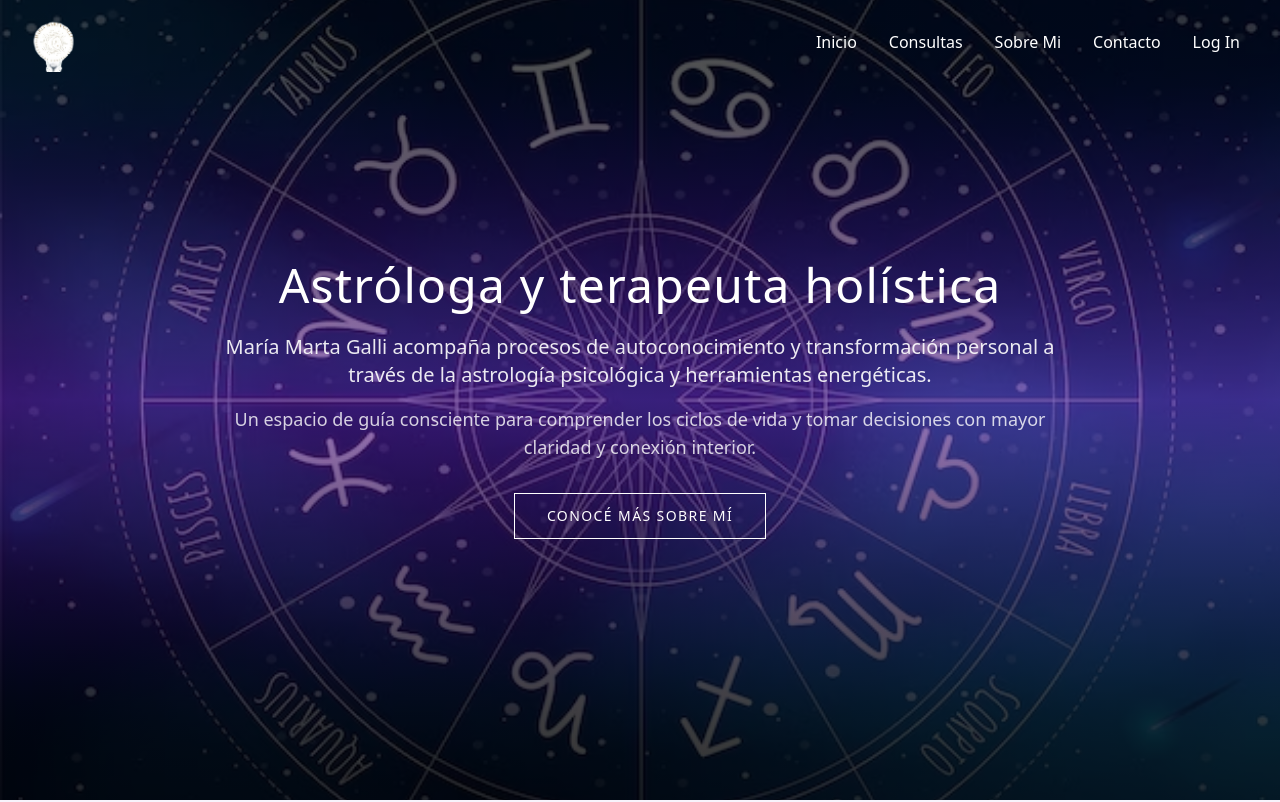
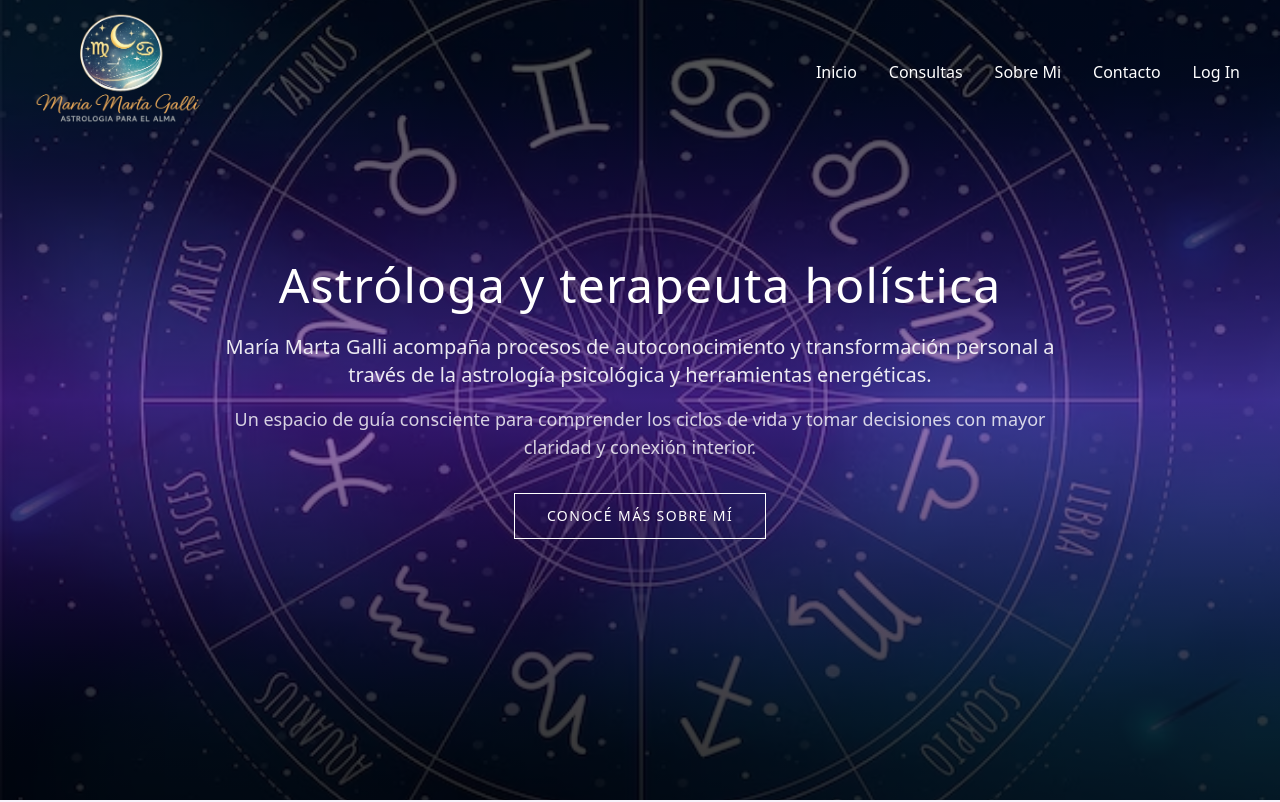
Before and after one commit to JuanPGalli/mmastrologia, a React (Vite) app in the folder client/: page / in a window 1280 px wide. Shown: the top 802 px of the page. Built offline with nearby package versions, Linux system fonts and the light colour scheme.

Commit message:
style: change favicon and logo

```diff
--- a/client/index.html
+++ b/client/index.html
@@ -2,7 +2,7 @@
 <html lang="en">
   <head>
     <meta charset="UTF-8" />
-    <link rel="icon" type="image/svg+xml" href="./public/Logo-MMA-favicon-blanco.png" />
+    <link rel="icon" type="image/svg+xml" href="./public/Logo-MMA-favicon-amarillo.png" />
     <meta name="viewport" content="width=device-width, initial-scale=1.0" />
     <title>María Marta Galli | Astróloga y terapeuta holística</title>
     <meta
--- a/client/src/Components/Navbar/Navbar.jsx
+++ b/client/src/Components/Navbar/Navbar.jsx
@@ -1,5 +1,6 @@
 import React, { useEffect, useState } from 'react';
-const logoNav = '/logo_transparente.png';
+const logoNav = '/Logo-MMA.png';
+
 import { FaBars, FaTimes } from 'react-icons/fa';
 import Swal from 'sweetalert2';
 import './Navbar.css';
@@ -49,7 +50,7 @@ const Navbar = () => {
       <div className='mx-auto flex max-w-7xl items-center justify-between px-6 py-3'>
         {/* Logo */}
         <a href='/' aria-label='Inicio'>
-          <img src={logoNav} alt='logo_navbar' className='hidden md:block md:h-15 md:w-auto' />
+          <img src={logoNav} alt='logo_navbar' className='hidden md:block md:h-30 md:w-auto' />
         </a>
 
         {/* Botón hamburguesa (mobile) */}
```
